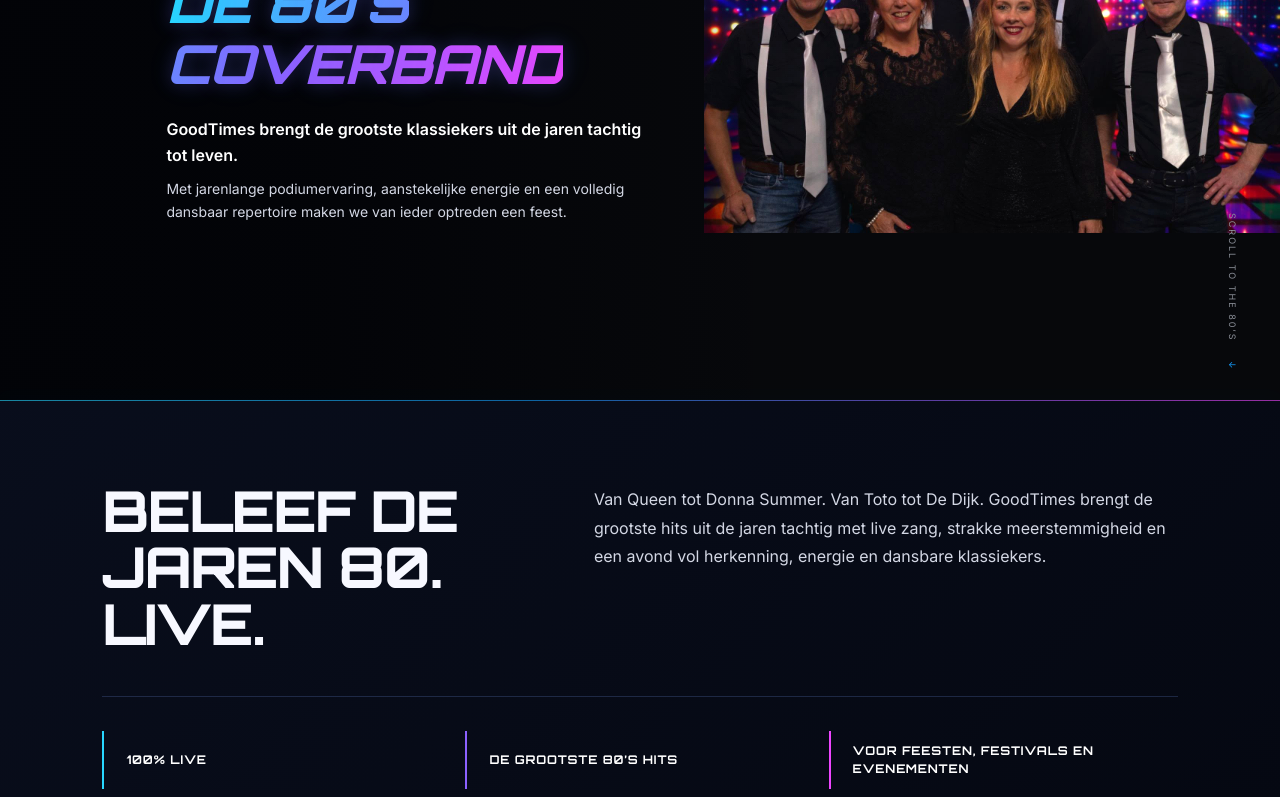
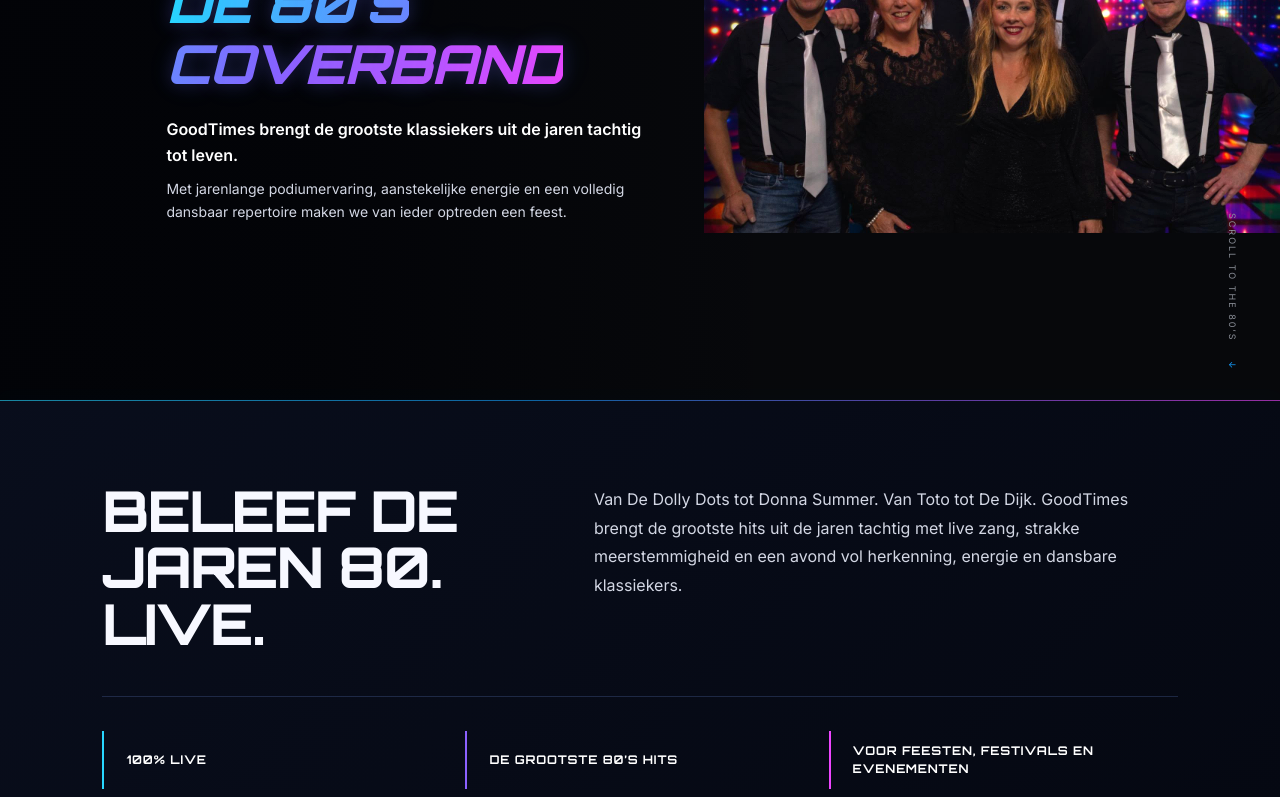
Before and after one commit to Goodtimes26/Goodtimes-website, a Next.js app: page / in a window 1280 px wide. Shown: the part 397-1194 px from the top of the page. Built offline with nearby package versions, Linux system fonts and the light colour scheme.

Commit message:
Replace Queen with De Dolly Dots

```diff
--- a/app/site.tsx
+++ b/app/site.tsx
@@ -90,7 +90,7 @@ function HomePage() {
     <section className="home-intro">
       <div className="home-intro-copy">
         <h2>Beleef de jaren 80. Live.</h2>
-        <p>Van Queen tot Donna Summer. Van Toto tot De Dijk. GoodTimes brengt de grootste hits uit de jaren tachtig met live zang, strakke meerstemmigheid en een avond vol herkenning, energie en dansbare klassiekers.</p>
+        <p>Van De Dolly Dots tot Donna Summer. Van Toto tot De Dijk. GoodTimes brengt de grootste hits uit de jaren tachtig met live zang, strakke meerstemmigheid en een avond vol herkenning, energie en dansbare klassiekers.</p>
       </div>
       <ul className="home-highlights" aria-label="Kenmerken van GoodTimes">
         <li>100% live</li>
```
